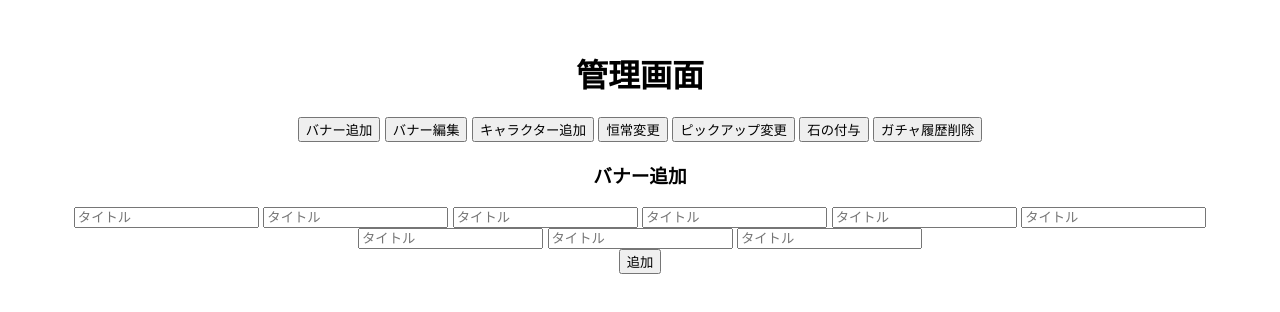
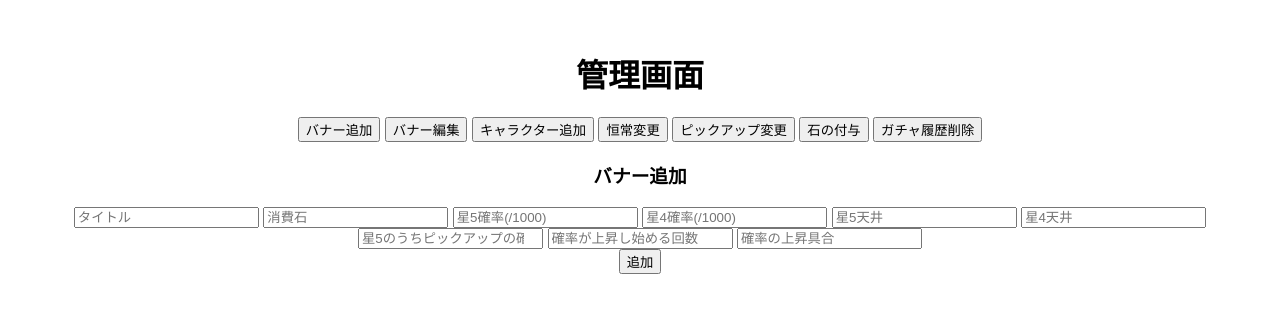
Before and after one commit to fs820/gacha-project, a website: page gacha-admin/static/index.html in a window 1280 px wide. Drawn offline with Linux system fonts and the light colour scheme; no server answers.

Commit message:
fix html

```diff
--- a/gacha-admin/static/index.html
+++ b/gacha-admin/static/index.html
@@ -22,14 +22,14 @@
         <h3>バナー追加</h3>
         <form id="insert_banner">
             <input type="text" name="title" placeholder="タイトル">
-            <input type="number" name="cost" placeholder="タイトル">
-            <input type="number" name="probBaseStar5" placeholder="タイトル">
-            <input type="number" name="probBaseStar4" placeholder="タイトル">
-            <input type="number" name="star5Limit" placeholder="タイトル">
-            <input type="number" name="star4Limit" placeholder="タイトル">
-            <input type="number" name="star5PickupProb" placeholder="タイトル">
-            <input type="number" name="pitySoftStart" placeholder="タイトル">
-            <input type="number" name="softPityIncrement" placeholder="タイトル">
+            <input type="number" name="cost" placeholder="消費石">
+            <input type="number" name="probBaseStar5" placeholder="星5確率(/1000)">
+            <input type="number" name="probBaseStar4" placeholder="星4確率(/1000)">
+            <input type="number" name="star5Limit" placeholder="星5天井">
+            <input type="number" name="star4Limit" placeholder="星4天井">
+            <input type="number" name="star5PickupProb" placeholder="星5のうちピックアップの確率">
+            <input type="number" name="pitySoftStart" placeholder="確率が上昇し始める回数">
+            <input type="number" name="softPityIncrement" placeholder="確率の上昇具合">
         </form>
         <button id="insertBannerSubmitButton">追加</button>
     </div>
@@ -50,7 +50,7 @@
             <option value="星5">星5</option>
         </select>
         <br><br>
-        <button id="insertCharacterSubmitButton">追加</button>
+        <button id="insertCharacterSubmitButton">更新</button>
     </div>
 
     <div id="constant" class="page" style="display:none;">
```
Also changed, not shown: gacha-admin/static/script.ts (+11 -2 lines).
